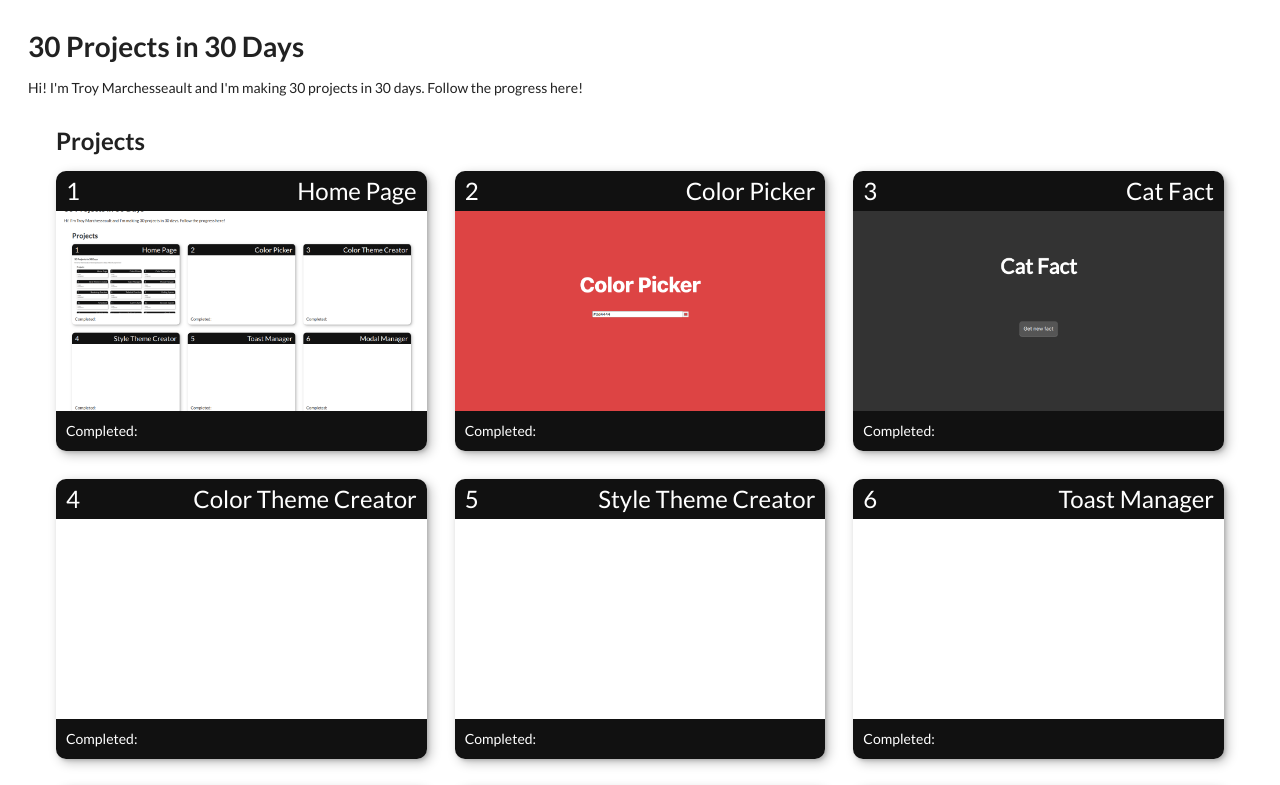
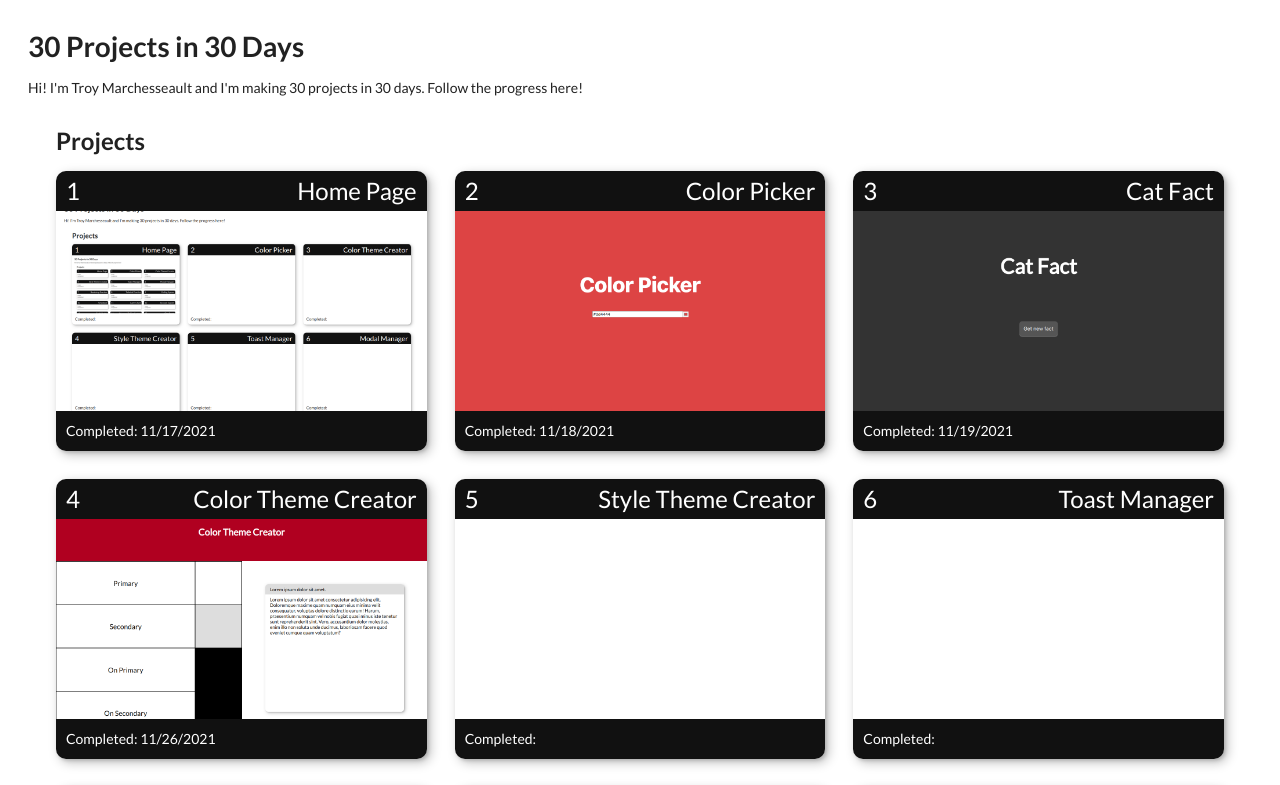
Before and after one commit to TMarche/30-homepage, a React (Create React App) app: page / in a window 1280 px wide. Shown: the top 785 px of the page. Built offline with nearby package versions, Linux system fonts and the light colour scheme.

Commit message:
Add color-theme-creator project

```diff
--- a/public/index.html
+++ b/public/index.html
@@ -30,7 +30,7 @@
       work correctly both with client-side routing and a non-root public URL.
       Learn how to configure a non-root public URL by running `npm run build`.
     -->
-    <title>React App</title>
+    <title>30 in 30 Home Page</title>
     <style>
       body {
         margin: 0;
--- a/src/App.js
+++ b/src/App.js
@@ -23,6 +23,7 @@ function App() {
                             text={project.title}
                             image={project.image}
                             link={project.link}
+                            completionDate={project.completionDate}
                         />
                     ))}
                 </Grid>
--- a/src/components/Card.js
+++ b/src/components/Card.js
@@ -2,7 +2,7 @@ import React from "react";
 import styled from "styled-components";
 import { FlexRow, ZoomImage } from "./GenericStyled";
 
-const Card = ({ className, text, index, image, link }) => {
+const Card = ({ className, text, index, image, link, completionDate }) => {
     return (
         <div className={className}>
             <FlexRow
@@ -30,7 +30,7 @@ const Card = ({ className, text, index, image, link }) => {
                     color: "white",
                 }}
             >
-                <div>Completed: </div>
+                <div>Completed: {completionDate}</div>
             </div>
         </div>
     );
--- a/src/data/data.js
+++ b/src/data/data.js
@@ -1,25 +1,36 @@
 import homePageImage from "../images/30-homepage.png";
 import colorPickerImage from "../images/30-color-picker.png";
 import catFactImage from "../images/30-cat-fact.png";
+import colorThemeCreatorImage from "../images/30-color-theme-creator.png";
 
 export const projects = [
     {
         title: "Home Page",
         image: homePageImage,
         link: "https://30-homepage.vercel.app/",
+        completionDate: "11/17/2021",
+        difficulty: "easy",
     },
     {
         title: "Color Picker",
         image: colorPickerImage,
         link: "https://30-color-picker.vercel.app/",
+        completionDate: "11/18/2021",
+        difficulty: "easy",
     },
     {
         title: "Cat Fact",
         image: catFactImage,
         link: "https://30-cat-fact.vercel.app/",
+        completionDate: "11/19/2021",
+        difficulty: "easy",
     },
     {
         title: "Color Theme Creator",
+        image: colorThemeCreatorImage,
+        link: "https://30-color-theme-creator.vercel.app",
+        completionDate: "11/26/2021",
+        difficulty: "moderate",
     },
     {
         title: "Style Theme Creator",
```
Also changed, not shown: src/images/30-color-theme-creator.png (added).
